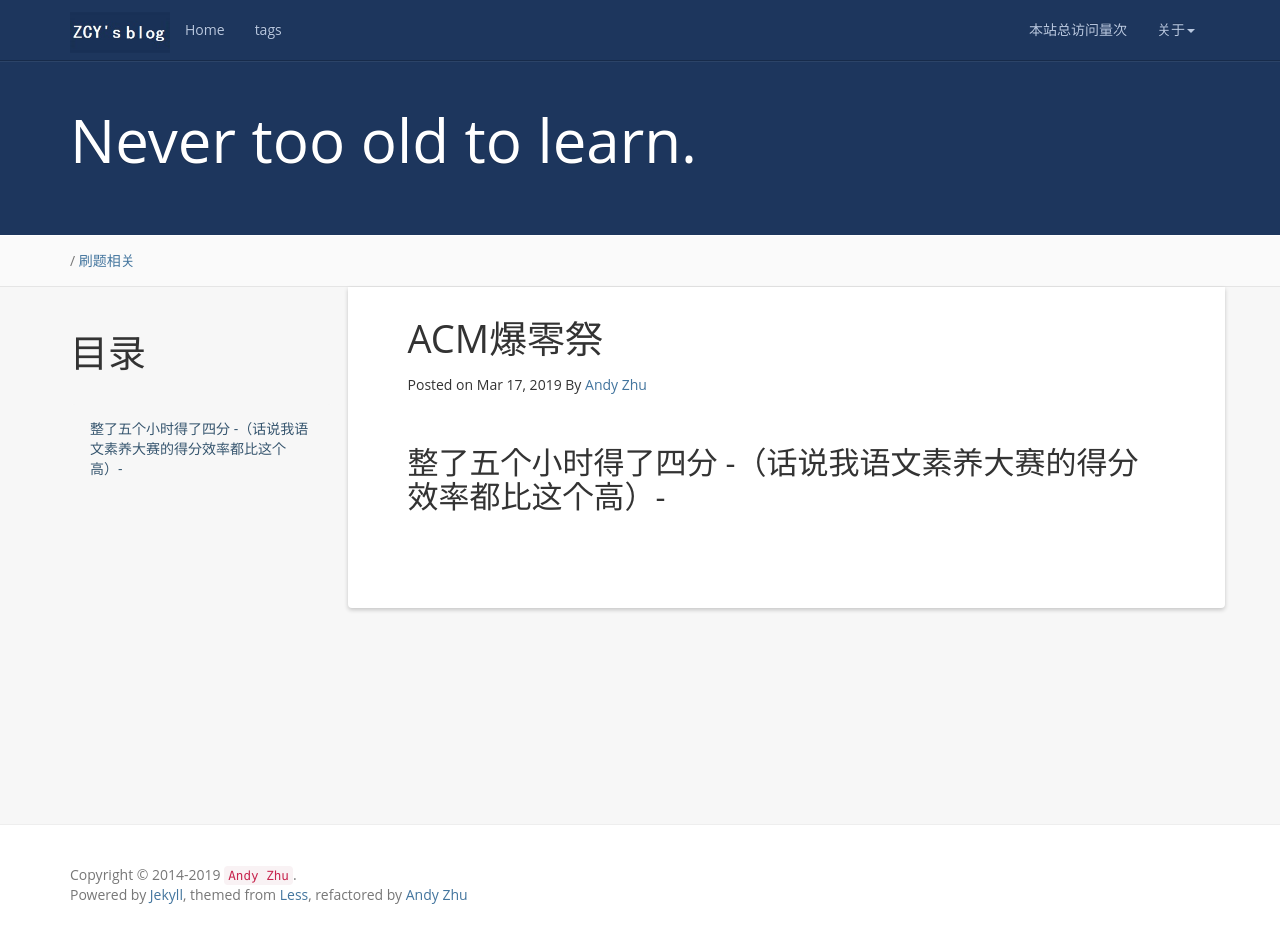
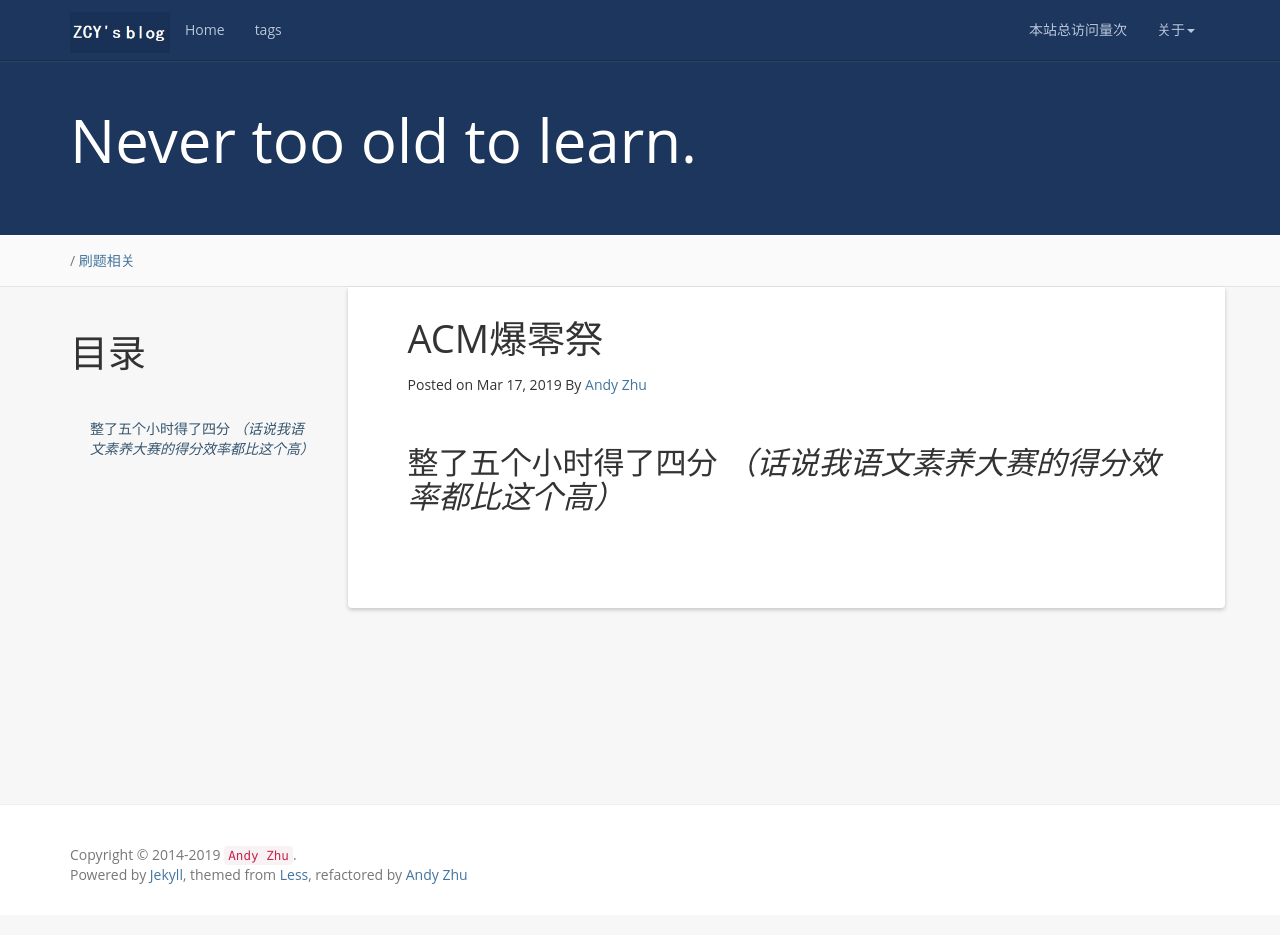
Before and after one commit to zhuchengyang0207/zhuchengyang0207.github.io, a Jekyll site: the page built from _posts/2019-3-17-ACM.md, in a window 1280 px wide and 935 px high. Built offline with Jekyll 4.4.1, drawn with Linux system fonts in a browser that asks for light colours; nearby versions of some CDN libraries; a script that is not in the unit is left out; comment, search, counter and statistics services are not loaded.

Commit message:
Update 2019-3-17-ACM.md

```diff
--- a/_posts/2019-3-17-ACM.md
+++ b/_posts/2019-3-17-ACM.md
@@ -8,4 +8,4 @@
 * content
 {:toc}
 
-## 整了五个小时得了四分 -（话说我语文素养大赛的得分效率都比这个高）-
+## 整了五个小时得了四分 *（话说我语文素养大赛的得分效率都比这个高）*
```
